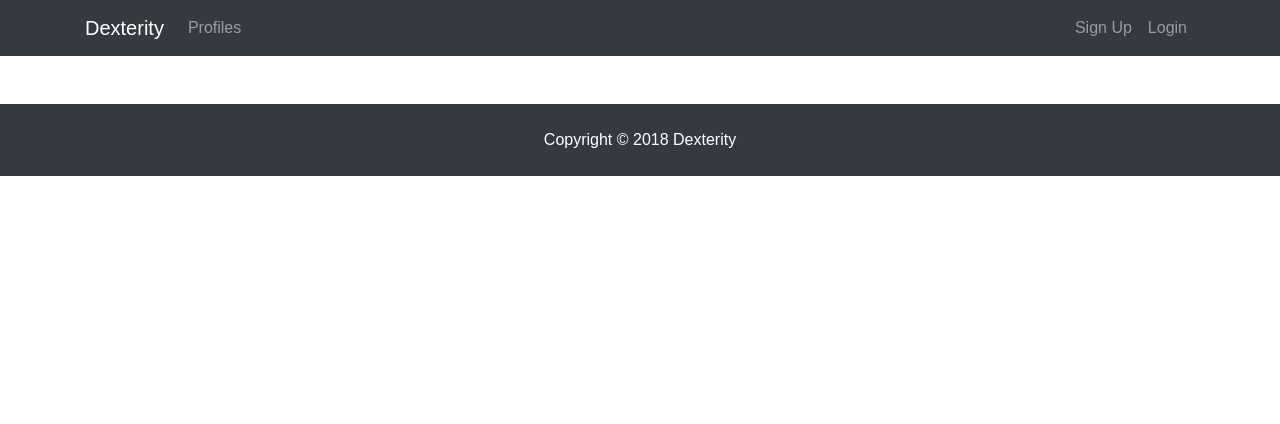
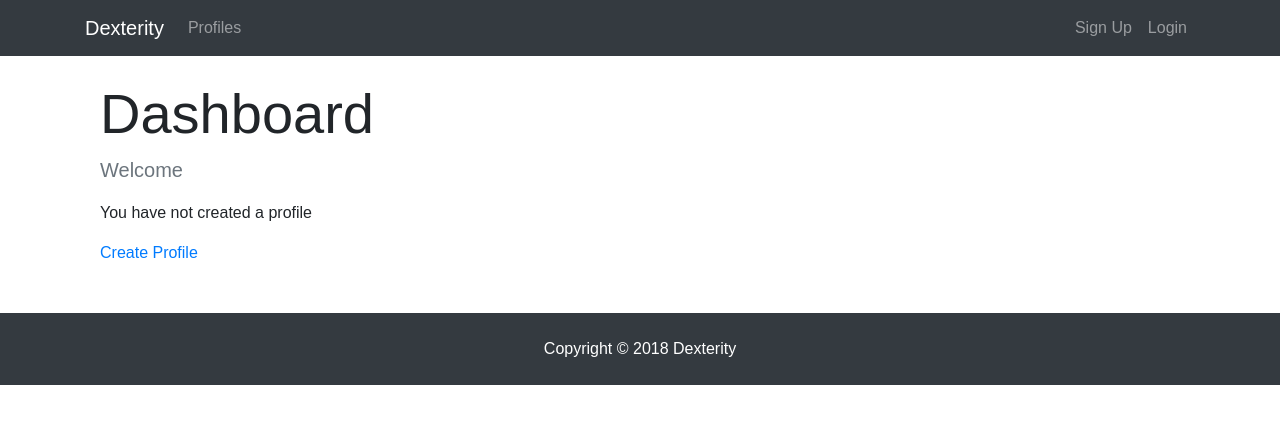
Before and after one commit to ApexAdam/dexterity, a React (Create React App) app in the folder client/: page /dashboard in a window 1280 px wide. Shown: the top 424 px of the page. Built offline with nearby package versions, Linux system fonts and the light colour scheme; no server answers.

Commit message:
Add logic and basic html to Dashboard component

```diff
--- /dev/null
+++ b/client/src/components/common/Spinner.js
@@ -0,0 +1,12 @@
+import React from 'react'
+import spinner from './spinner.gif'
+
+export default () => {
+    return(
+    <div>
+        <img src={spinner}
+             alt="loading"
+        style={{width: '200px', margin: 'auto', display: 'block'}}/>
+    </div>
+    )
+}
--- a/client/src/components/dashboard/Dashboard.js
+++ b/client/src/components/dashboard/Dashboard.js
@@ -1,26 +1,72 @@
 import React, {Component} from 'react';
 import {connect} from 'react-redux';
+import {Link} from 'react-router-dom'
+import PropTypes from 'prop-types'
 
 import {getCurrentProfile} from "../../actions/profileActions";
+import Spinner from '../common/Spinner'
 
 class Dashboard extends Component {
 
-    componentDidMount(){
+    componentDidMount() {
         this.props.getCurrentProfile()
     }
 
     render() {
+
+        const {user} = this.props.auth;
+        const {profile, loading} = this.props.profile;
+
+        let dashboardContent;
+
+        if(profile === null || loading){
+            dashboardContent = <Spinner/>
+        }else{
+            if(Object.keys(profile).length > 0){
+                dashboardContent = <h4>Display profile</h4>
+            }else{
+                // User has no profile
+                dashboardContent = (
+                    <div>
+                        <p className="lead text-muted">
+                            Welcome {user.name}
+                        </p>
+                        <p>You have not created a profile</p>
+                        <Link to="/create/profile" className=""> Create Profile </Link>
+                    </div>
+                )
+            }
+        }
         return (
             <div>
-
+                <div className="dashboard">
+                    <div className="container">
+                        <div className="row">
+                            <div className="col-md-12">
+                                <h1 className="display-4">
+                                    Dashboard
+                                </h1>
+                                {dashboardContent}
+                            </div>
+                        </div>
+                    </div>
+                </div>
             </div>
         );
     }
 }
 
-function mapStateToProps(state) {
-    return {};
-}
+Dashboard.propTyes = {
+    getCurrentProfile: PropTypes.func.isRequired,
+    auth: PropTypes.object.isRequired,
+    profile: PropTypes.object.isRequired
+};
+
+const mapStateToProps = state => ({
+    profile: state.profile,
+    auth: state.auth
+
+});
 
 export default connect(
     mapStateToProps, {getCurrentProfile}
```
Also changed, not shown: client/src/components/common/spinner.gif (added), 1 other file (tests, documents, lock files or other folders).
